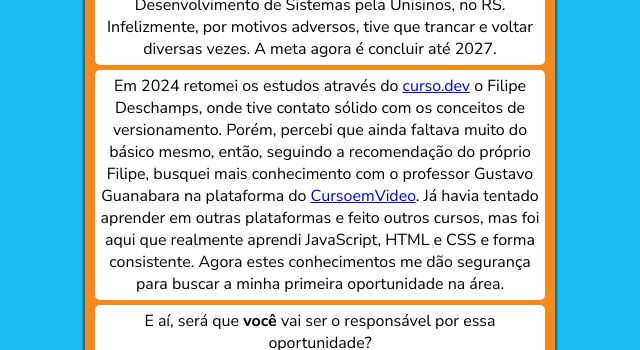
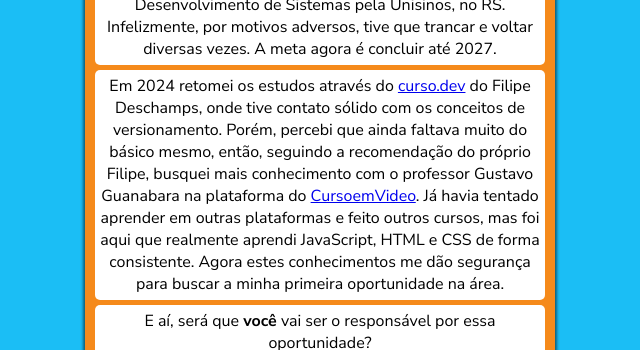
Before and after one commit to dalateia/megazord-desenvolvedor, a plain HTML site: page pages/sobre-mim.html in a window 1280 px wide. Shown: the part 1514-1864 px from the top of the page, 320-960 px from the left. Drawn offline with Linux system fonts and the light colour scheme; a web font is replaced by a local one.

Commit message:
correção de textos

```diff
--- a/pages/sobre-mim.html
+++ b/pages/sobre-mim.html
@@ -71,12 +71,12 @@
             <p>
                 Em 2024 retomei os estudos através do <a class="externo" href="https://curso.dev/"
                     target="_blank">curso.dev</a>
-                o Filipe Deschamps, onde tive contato sólido com os conceitos de versionamento. Porém, percebi que ainda
+                do Filipe Deschamps, onde tive contato sólido com os conceitos de versionamento. Porém, percebi que ainda
                 faltava muito do básico mesmo, então, seguindo a recomendação do próprio Filipe, busquei mais
                 conhecimento com o professor Gustavo Guanabara na plataforma do <a href="https://www.cursoemvideo.com/"
                     target="
                         _blank">CursoemVideo</a>. Já havia tentado aprender em outras plataformas e feito outros
-                cursos, mas foi aqui que realmente aprendi JavaScript, HTML e CSS e forma consistente. Agora estes
+                cursos, mas foi aqui que realmente aprendi JavaScript, HTML e CSS de forma consistente. Agora estes
                 conhecimentos me dão segurança para buscar a minha primeira oportunidade na área.
             </p>
             <p>E aí, será que <strong>você</strong> vai ser o responsável por essa oportunidade? <br>Vamos
```
